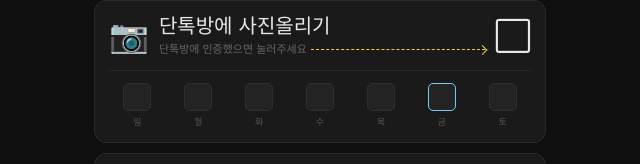
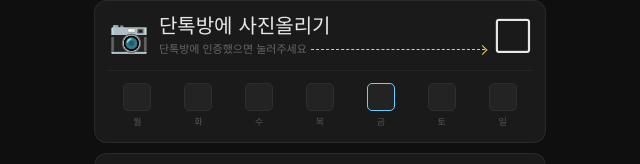
Before and after one commit to KeigunDraka/routine-tracker, a plain HTML site: page kids.html in a window 1280 px wide. Shown: the part 161-325 px from the top of the page, 320-960 px from the left. Drawn offline with Linux system fonts and the light colour scheme.

Commit message:
2026.11.27 kids rev.6-2611: 이번 주 인증 현황(주간 램프)도 월요일 시작(월~일)으로 변경
Co-Authored-By: Claude Opus 5.5 <noreply@anthropic.com>
Claude-Session: https://claude.ai/code/session_01EdXAWrcot4qsQeRzzRs7yn

```diff
--- a/kids.html
+++ b/kids.html
@@ -799,7 +799,7 @@
   <div class="header-title">오늘의 운동 💪</div>
   <div class="header-date-row">
     <span class="header-date" id="headerDate"></span>
-    <span class="rev-badge">rev.5-2611</span>
+    <span class="rev-badge">rev.6-2611</span>
   </div>
   <div class="progress-bar-wrap">
     <div class="progress-bar-fill" id="progressFill" style="width:0%"></div>
@@ -924,23 +924,23 @@ function todayStr() {
   return new Date().toLocaleDateString('ko-KR', { year:'numeric', month:'long', day:'numeric', weekday:'long' });
 }
 
-// ── 이번 주(일~토) 인증 현황 ───────────────────────
+// ── 이번 주(월~일) 인증 현황 ───────────────────────
 function getWeekVerifyStatus() {
   const now = new Date();
-  const dow = now.getDay(); // 0=일 ... 6=토
-  const sunday = new Date(now);
-  sunday.setDate(now.getDate() - dow);
+  const offset = (now.getDay() + 6) % 7; // 월=0 ... 일=6
+  const monday = new Date(now);
+  monday.setDate(now.getDate() - offset);
 
   const result = [];
   for (let i = 0; i < 7; i++) {
-    const d = new Date(sunday);
-    d.setDate(sunday.getDate() + i);
+    const d = new Date(monday);
+    d.setDate(monday.getDate() + i);
     const key = `${d.getFullYear()}-${String(d.getMonth()+1).padStart(2,'0')}-${String(d.getDate()).padStart(2,'0')}`;
     const isToday = key === todayKey();
     const rec = normalizeRecord(db[key]);
     const isVerified = isToday ? verified : !!(rec && rec.verified);
     const isFuture = d > now && !isToday;
-    result.push({ label: DAYS[i], verified: isVerified, isToday, isFuture });
+    result.push({ label: DAYS[d.getDay()], verified: isVerified, isToday, isFuture });
   }
   return result;
 }
```
